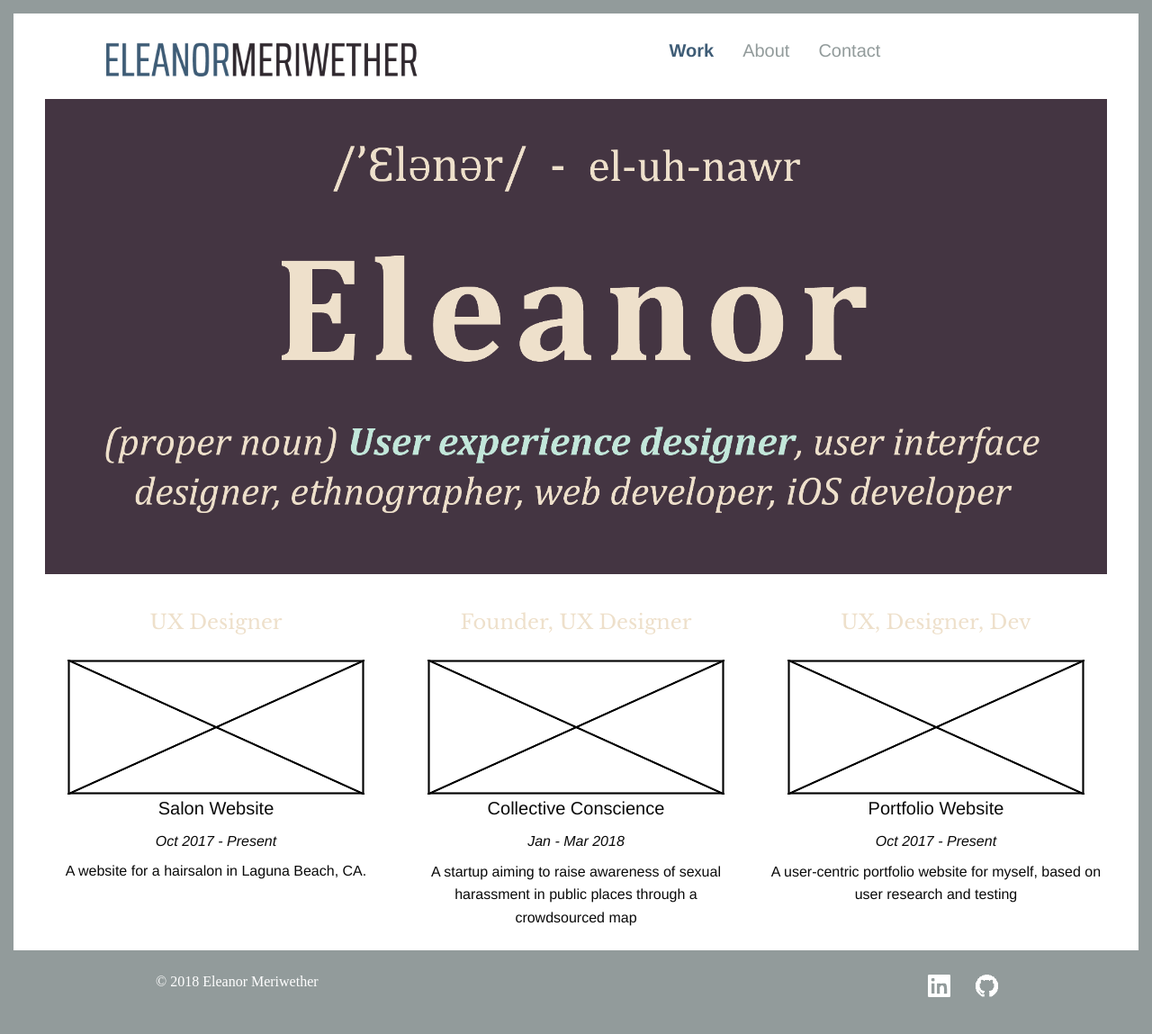
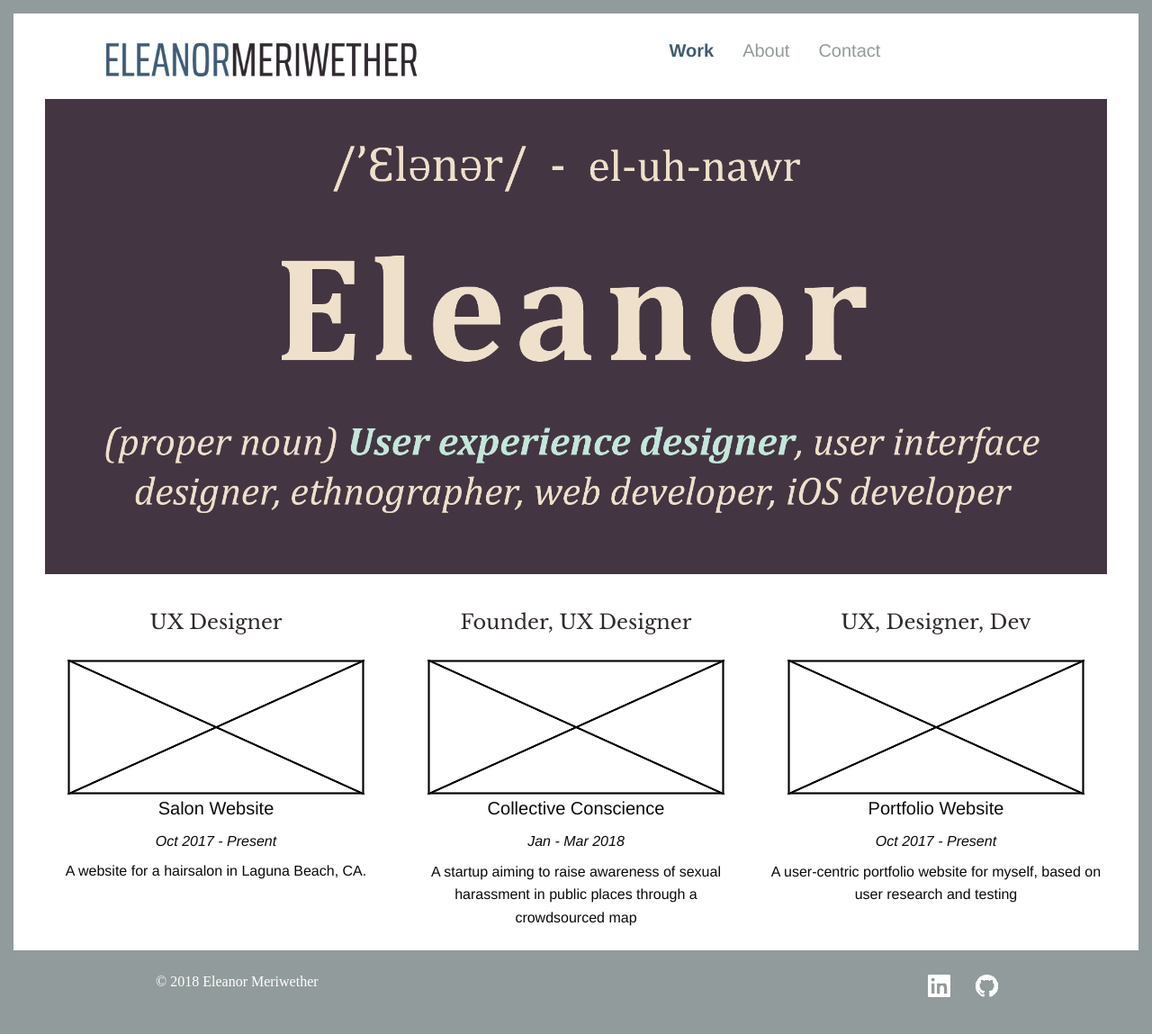
Before and after one commit to emeriwether/emeriwether.github.io, a Jekyll site: the page built from index.html, in a window 1280 px wide. Shown: the whole page at 90% size. Built offline with Jekyll 4.4.1, drawn with Linux system fonts in a browser that asks for light colours; some web fonts are replaced.

Commit message:
change role font color on work page

```diff
--- a/css/home.css
+++ b/css/home.css
@@ -121,6 +121,6 @@ body {
 
 .role {
     font-family: "Libre Baskerville";
-    color: #eee0cb;
+    color: #30292f;
     font-size: 1.125em;
 }
```
